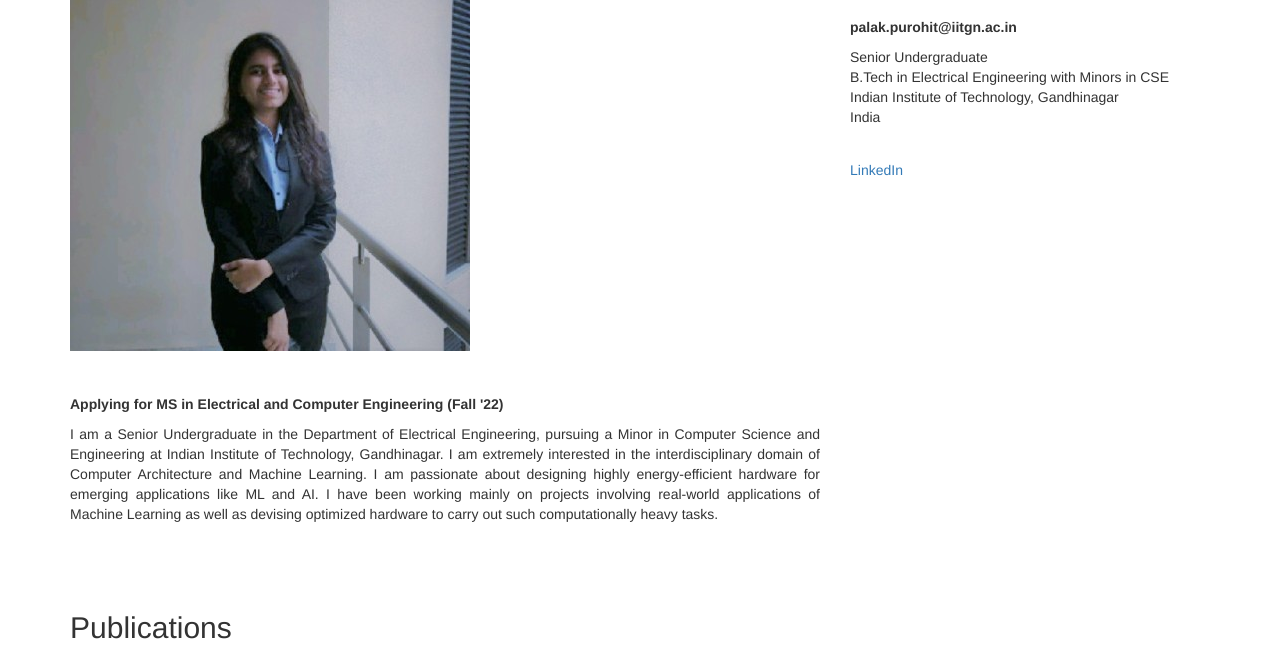
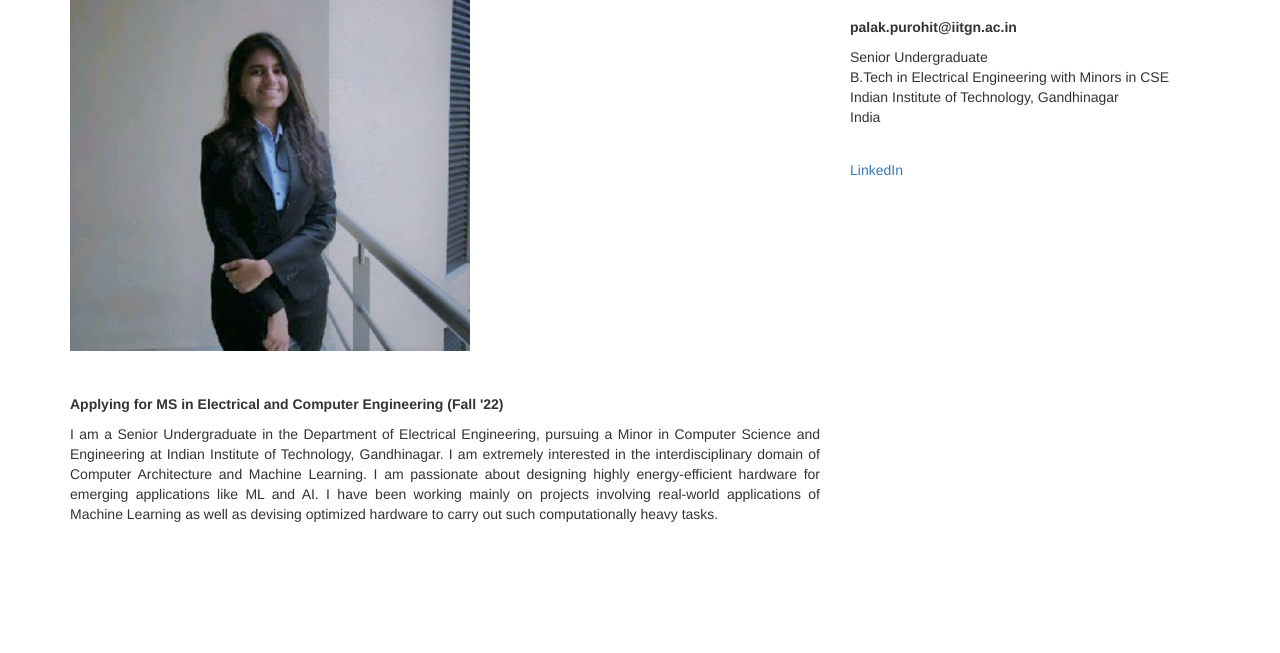
Before and after one commit to palak-purohit/palak-purohit.github.io, a plain HTML site: page index.html in a window 1280 px wide. Shown: the part 120-773 px from the top of the page. Drawn offline with nearby package versions, Linux system fonts and the light colour scheme.

Commit message:
Update index.html

```diff
--- a/index.html
+++ b/index.html
@@ -48,7 +48,7 @@
         <div class="row">
 
             <!-- Entries Column -->
-            <div class="col-md-8" style="height: 80vh;">
+            <div class="col-md-8" style="height: 90vh;">
 
                 <!-- Main Image -->
                 <img class="img-responsive" src="1600200503820_resize.jpg" alt=""><br>
```
